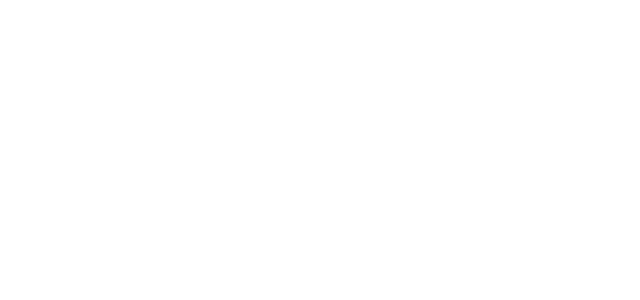
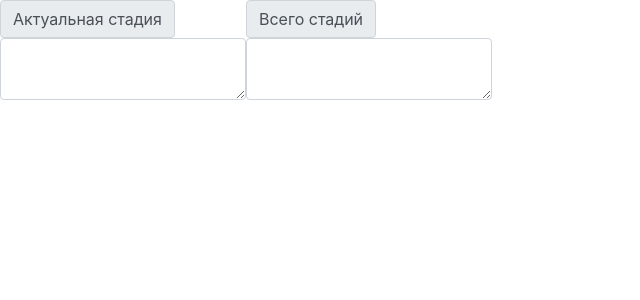
Before and after one commit to allgoodmans571/emiasadmin, a React (Create React App) app: page / in a window 1280 px wide. Shown: the top 300 px of the page, without its empty margins (0-640 px from the left). Built offline with nearby package versions, Linux system fonts and the light colour scheme.

Commit message:
component stage

```diff
--- a/public/index.html
+++ b/public/index.html
@@ -10,6 +10,7 @@
       content="Web site created using create-react-app"
     />
     <link rel="apple-touch-icon" href="%PUBLIC_URL%/logo192.png" />
+    <link rel="stylesheet" href="https://stackpath.bootstrapcdn.com/bootstrap/4.5.2/css/bootstrap.min.css" integrity="sha384-JcKb8q3iqJ61gNV9KGb8thSsNjpSL0n8PARn9HuZOnIxN0hoP+VmmDGMN5t9UJ0Z" crossorigin="anonymous">
     <!--
       manifest.json provides metadata used when your web app is installed on a
       user's mobile device or desktop. See https://developers.google.com/web/fundamentals/web-app-manifest/
--- a/src/App.js
+++ b/src/App.js
@@ -1,12 +1,11 @@
-import React from 'react'
-
+import Stages from './components/Stages'
 
 
 
 function App() {
   return (
-    <div className="App">
-
+    <div>
+      <Stages />
     </div>
   );
 }
--- /dev/null
+++ b/src/components/Stages.js
@@ -0,0 +1,25 @@
+import { Fragment } from "react";
+
+
+export default function Stages(props) {
+    return(
+        <div className='input-group'>
+
+        <div>
+        <div class="input-group-prepend">
+    <span class="input-group-text">Актуальная стадия</span>
+  </div>
+  <textarea class="form-control" aria-label="With textarea"></textarea>
+        </div>
+        <div>
+        <div class="input-group-prepend">
+    <span class="input-group-text">Всего стадий</span>
+  </div>
+  <textarea class="form-control" aria-label="With textarea"></textarea>
+        </div>
+
+
+        </div>
+    )
+
+}
```
Also changed, not shown: 1 other file (tests, documents, lock files or other folders).
